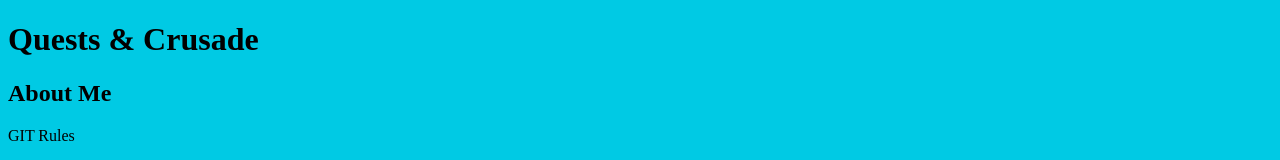
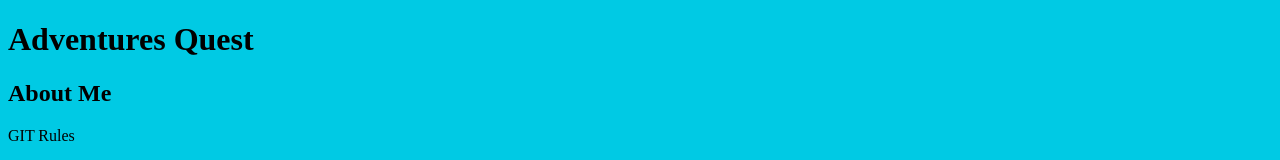
Before and after one commit to mtnylmz/Test-Repository, a plain HTML site: page index.html in a window 1280 px wide. Shown: the top 160 px of the page. Drawn offline with Linux system fonts and the light colour scheme.

Commit message:
Revert "set heading to Q nd C"
This reverts commit 765aad38b7cb6eb0f6890f4ce7385ae179615ad0.

```diff
--- a/index.html
+++ b/index.html
@@ -10,7 +10,7 @@
 <body>
 
     <header>
-        <h1>Quests & Crusade</h1>
+        <h1>Adventures Quest</h1>
     </header>
 
     <div class="container">
```
